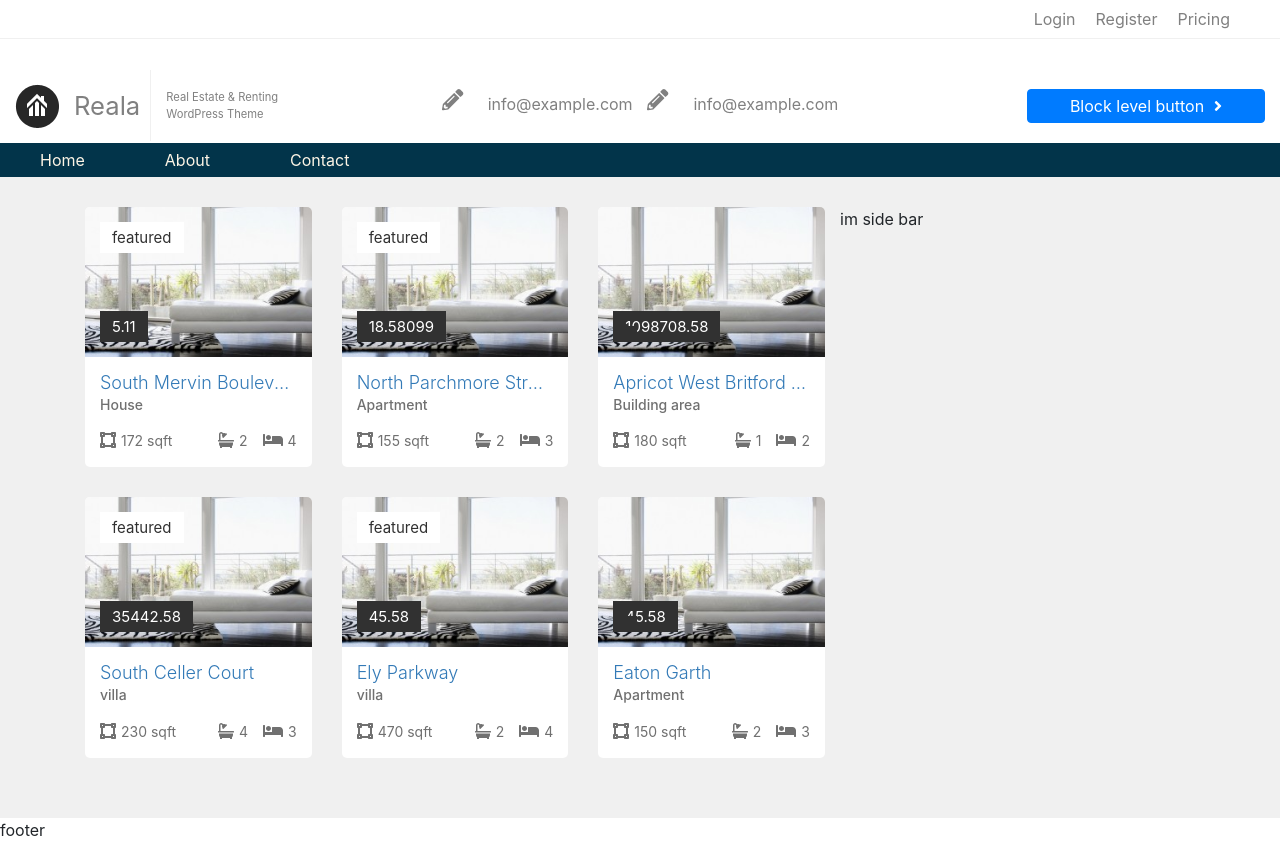
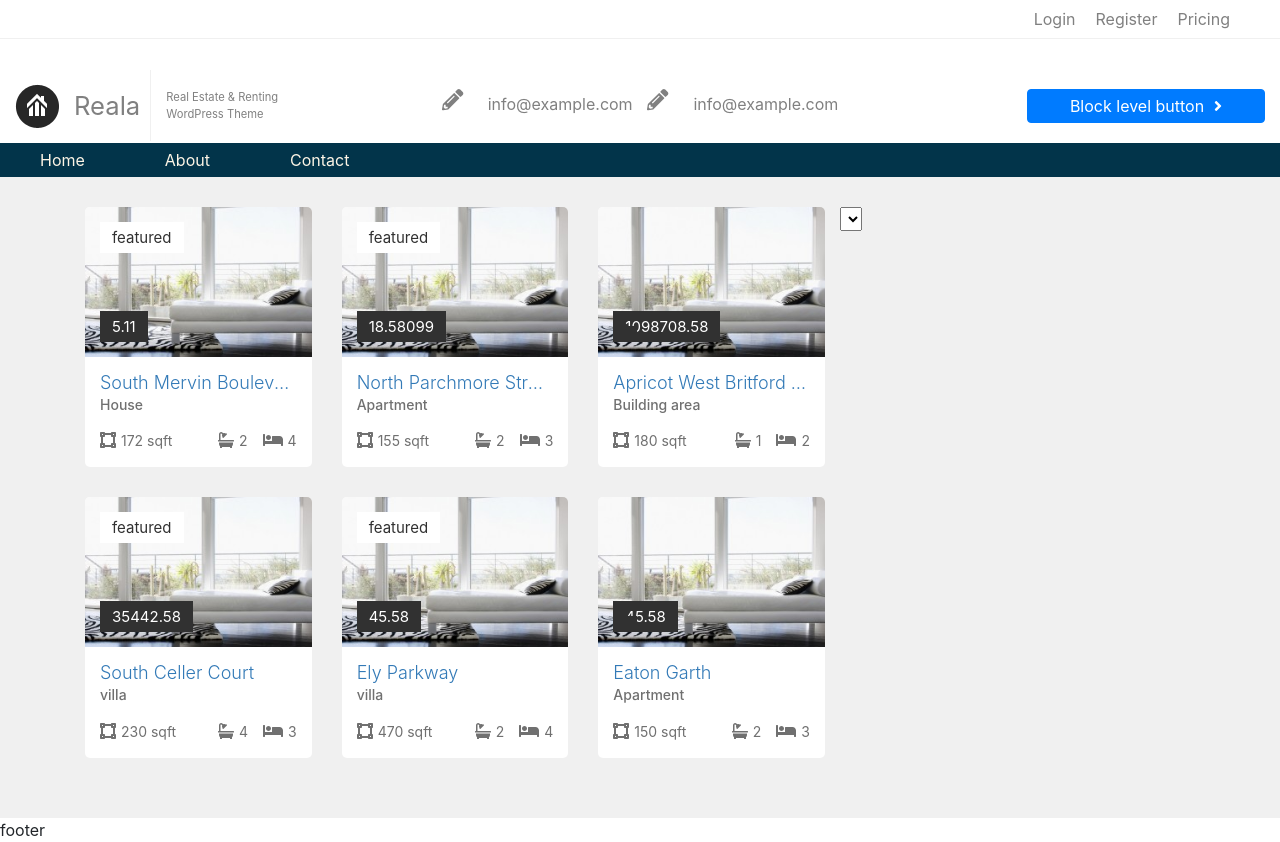
Before and after one commit to tinahomayouni/panda, a React (Create React App) app: page / in a window 1280 px wide. Built offline with nearby package versions, Linux system fonts and the light colour scheme.

Commit message:
error on option / select

```diff
--- a/src/component/card/card.js
+++ /dev/null
@@ -1,34 +0,0 @@
-import React from 'react'
-import CardItem from './cardItem'
-import { Container, Row, Col } from 'react-bootstrap';
-import data from "../../data/dataCard/dataCard.json";
-import './card.scss'
-function card() {
-  return (
-    <div className="cardListing">
-      <Container>
-        <Row noGutters>
-          <Col xs={8}>
-            <div className="cardHolder">
-              <Row>
-                {data.houses.map(house => {
-                  return (
-                    <Col xs={4}>
-                      <CardItem house={house} />
-                    </Col>
-                  )
-                })}
-              </Row>
-            </div>
-          </Col>
-          <Col xs={4}>
-            <aside>
-              im side bar
-              </aside>
-          </Col>
-        </Row>
-      </Container>
-    </div>
-  )
-}
-export default card
--- /dev/null
+++ b/src/component/card/houseListing.js
@@ -0,0 +1,25 @@
+import React from 'react'
+import CardItem from './cardItem'
+import { Row, Col } from 'react-bootstrap';
+import data from "../../data/dataCard/dataCard.json";
+
+
+function HouseListing() {
+  return (
+    <Col xs={8}>
+      <div className="cardHolder">
+        <Row>
+          {data.houses.map(house => {
+            return (
+              <Col xs={4}>
+                <CardItem house={house} />
+              </Col>
+            )
+          })}
+        </Row>
+      </div>
+    </Col>
+  )
+}
+
+export default HouseListing
--- /dev/null
+++ b/src/component/card/houseListingWrp.js
@@ -0,0 +1,21 @@
+import React from 'react'
+import { Container, Row } from 'react-bootstrap';
+import HouseListing from './houseListing';
+import Sidebar from '../sidebar/sidebar';
+import './card.scss'
+
+
+
+function HouseListingWrp() {
+  return (
+    <div className="cardListing">
+      <Container>
+        <Row noGutters>
+          <HouseListing />
+          <Sidebar />
+        </Row>
+      </Container>
+    </div>
+  )
+}
+export default HouseListingWrp
--- /dev/null
+++ b/src/component/sidebar/sidebar.js
@@ -0,0 +1,28 @@
+import React from 'react'
+import { Col } from 'react-bootstrap';
+import data from '../../data/dataCard/dataCard.json'
+
+function Sidebar() {
+  return (
+    <Col xs={4}>
+      <aside>
+        <select name="cars" id="cars">
+          {data.houses.map(house => {
+            return (
+              house.option.map(op => {
+                return (
+                  <option>{}</option>
+                )
+              })
+
+            )
+
+          })}
+        </select>
+      </aside>
+    </Col>
+  )
+
+}
+
+export default Sidebar
--- a/src/container/home.js
+++ b/src/container/home.js
@@ -2,7 +2,7 @@ import React from 'react'
 import Header from './header/header'
 import Footer from './footer'
 // import MapHolder from '../component/map/mapHolder'
-import Card from '../component/card/card'
+import HouseListingWrp from '../component/card/houseListingWrp'
 
 
 function Home() {
@@ -11,7 +11,7 @@ function Home() {
       <Header />
 
       {/* <MapHolder/> */}
-      <Card />
+      <HouseListingWrp />
       <Footer />
     </div>
   )
```
